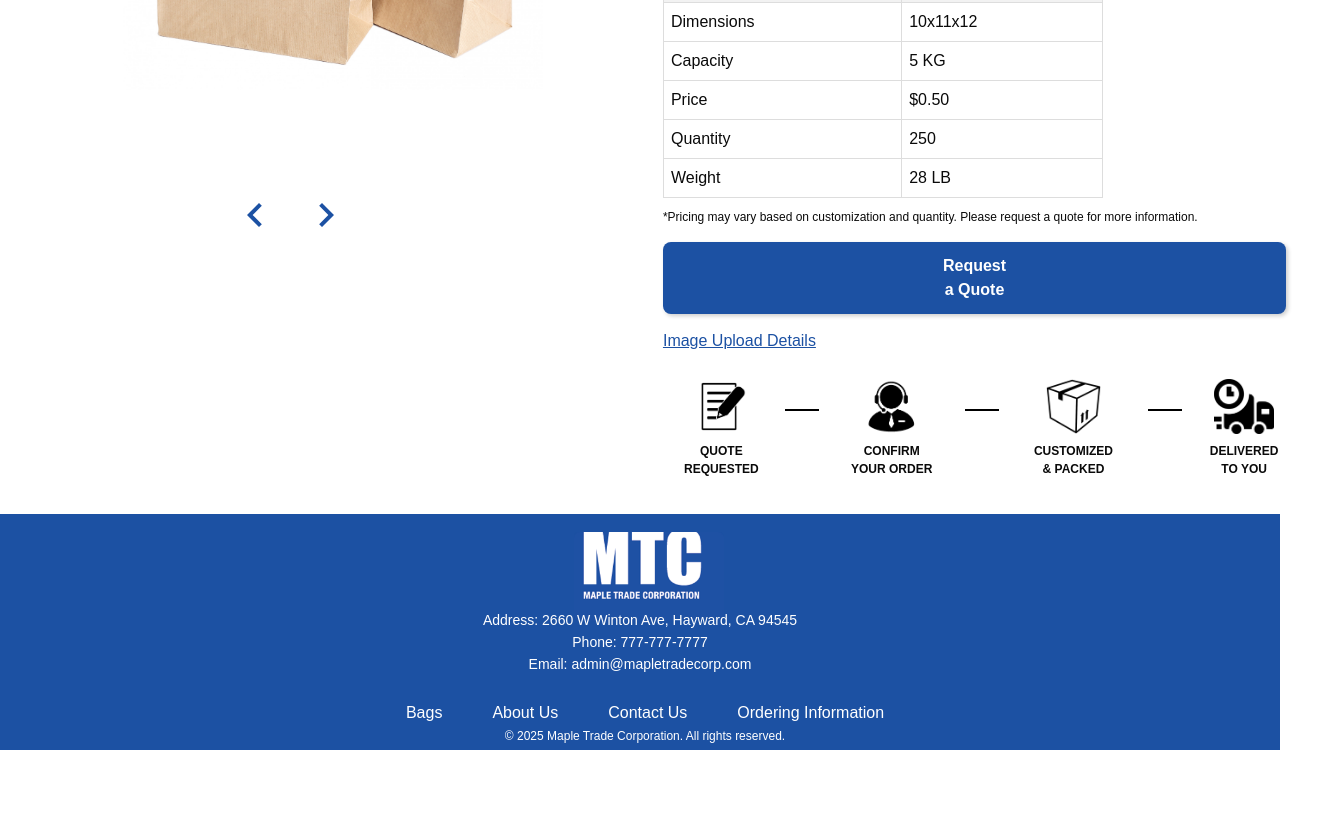
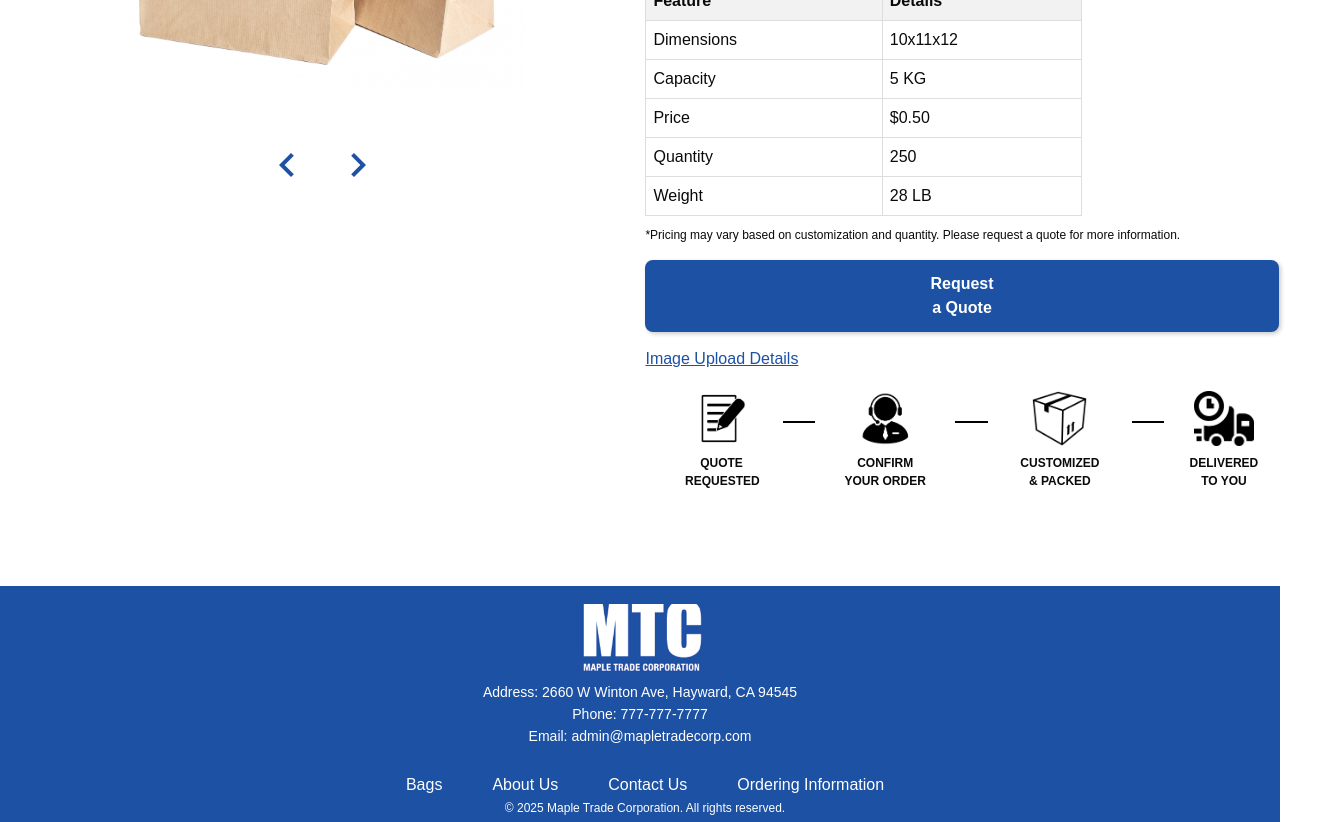
Before and after one commit to paul-ngyn/TKN-Paperbags, a Next.js app: page /product in a window 1280 px wide. Shown: the part 500-1322 px from the top of the page, 1321 px wide, since content can reach past the window. Before the commit the page ends 1250 px from the top, so only its background shows below. Built offline with nearby package versions, Linux system fonts and the light colour scheme.

Commit message:
spaced out tets

```diff
--- a/app/components/ProductImageCarousel/ProductImageCarousel.module.css
+++ b/app/components/ProductImageCarousel/ProductImageCarousel.module.css
@@ -6,7 +6,7 @@
     position: relative;
     width: 680px; /* Adjust to include arrow button spacing */
     margin-top: 100px;
-    margin-left: 120px;
+    margin-left: 80px;
   }
 
   /* Vertical preview container on the left */
@@ -65,17 +65,17 @@
     transform: translateY(-50%);
     z-index: 1;
     padding: 3px;
-    margin-top: 370px;
+    margin-top: 320px;
     margin-left: 5px;
     margin-right: -10px;
   }
 
   /* Position left arrow */
   .arrowButton:first-of-type {
-    left: 100px;
+    left: 150px;
   }
 
   /* Position right arrow */
   .arrowButton:last-of-type {
-    right: 200px;
+    right: 150px;
   }
--- a/app/globals.css
+++ b/app/globals.css
@@ -152,13 +152,12 @@ html, body {
   background-color: #1c51a3; /* Blue background color */
   color: white;
   border: none;
-  padding: 12px 280px;
+  padding: 12px 285px;
   border-radius: 8px; /* Add border radius */
   cursor: pointer;
   margin-top: 16px;
   font-weight: bold;
   box-shadow: 2px 2px 4px rgba(0, 0, 0, 0.2); /* Add button shadow */
-  margin-right: 15px;
   margin-bottom: 15px;
   display: flex;
 }
@@ -298,7 +297,8 @@ html, body {
   border-radius: 8px; /* Optional: Add border radius */
   flex: 1; /* Allow the details container to take up available space */
   margin-left: 100px; /* Add space between the image and details */
-  margin-top: 64px;
+  margin-top: 58px;
+  margin-bottom: 60px;
 }
 
 .productName {
@@ -344,9 +344,10 @@ html, body {
 .processlogoContainer {
   display: flex;
   gap: 5px; /* Add space between logos */
-  margin-top: 26px;
+  margin-top: 20px;
   margin-bottom: 25px; /* Add space below the logos */
   max-height: 90px;
+  padding-left: 20px;
 }
 
 @layer utilities {
```
